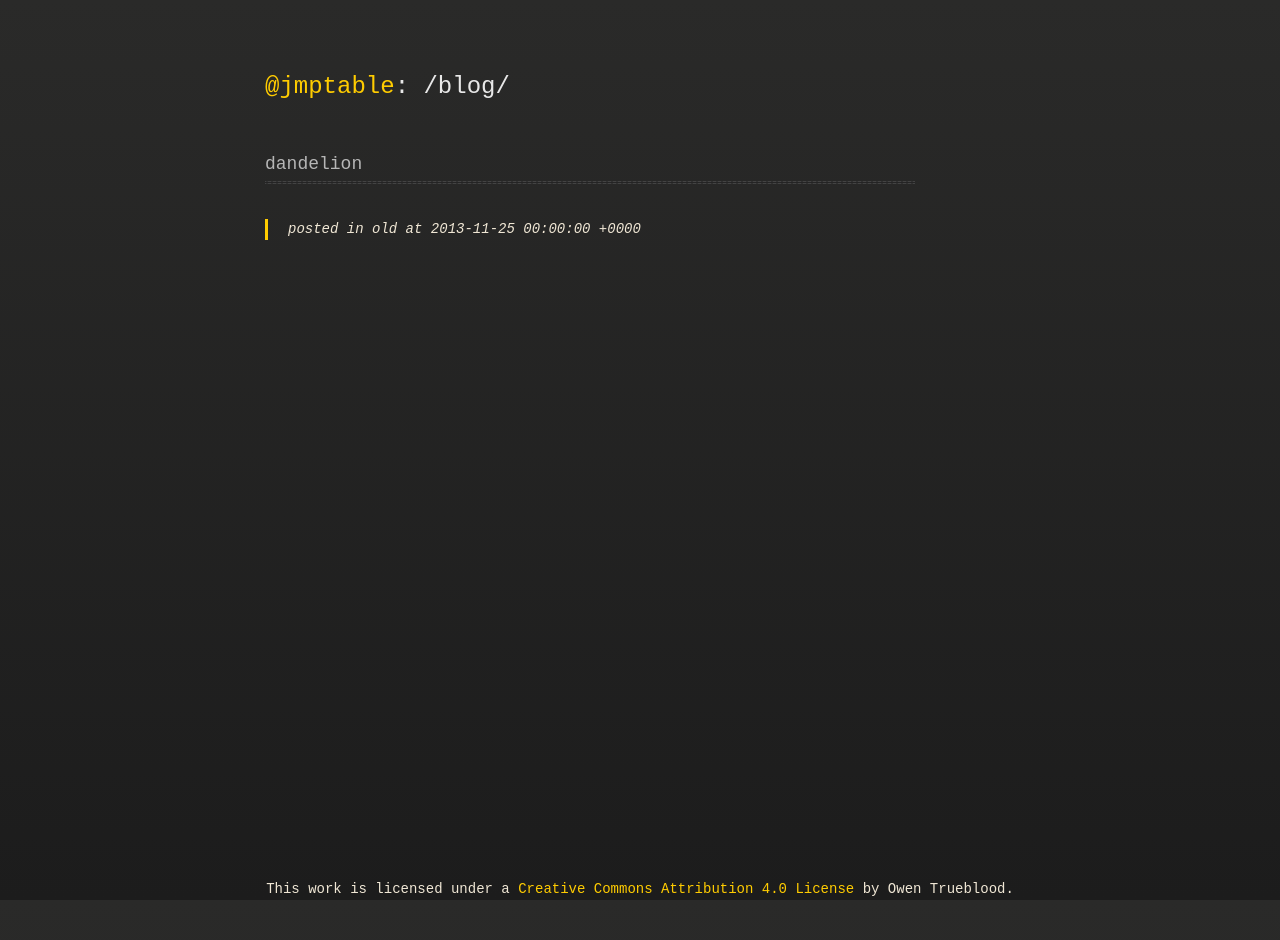
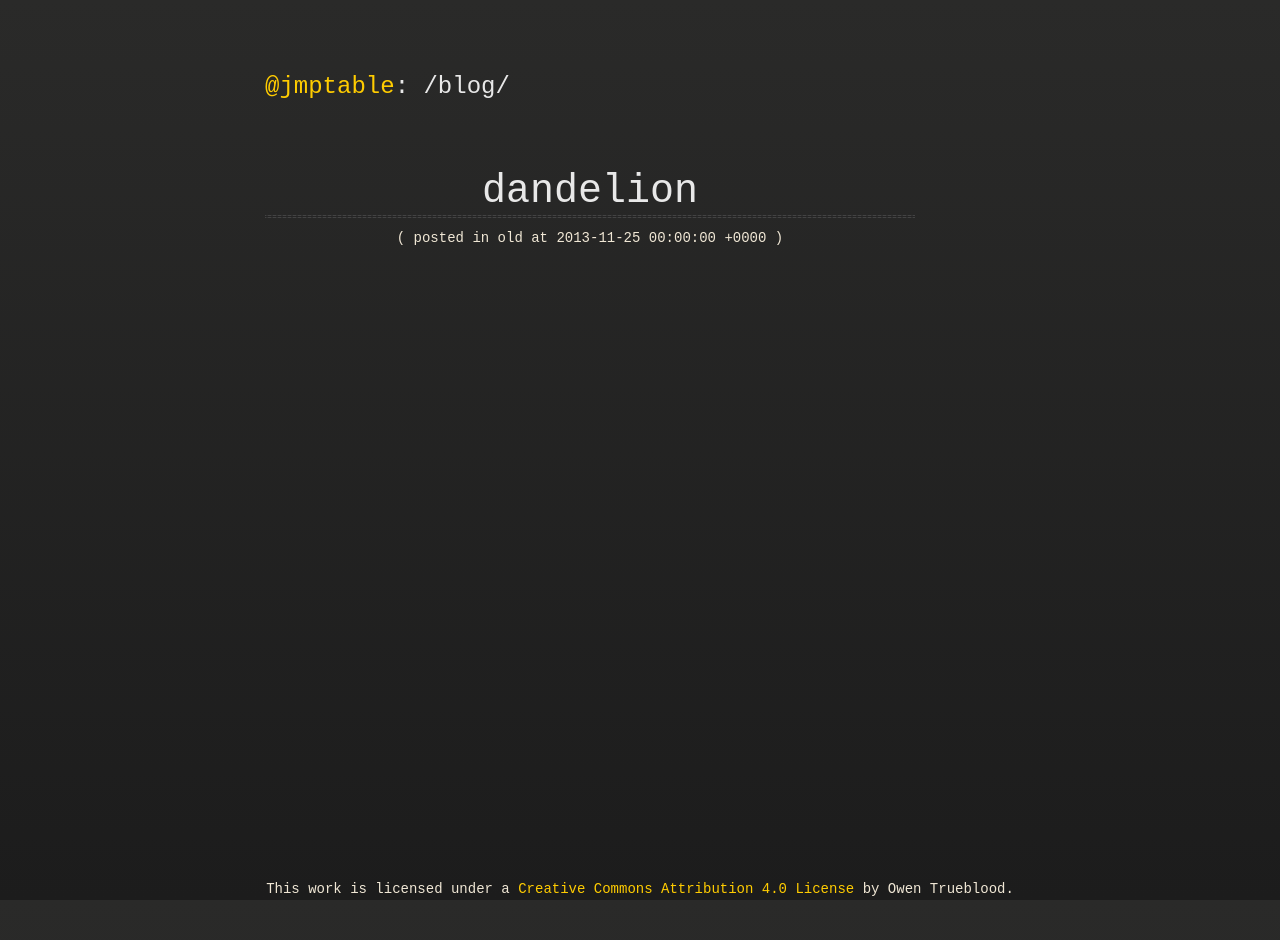
Before and after one commit to jmpinit/old-blog, a Jekyll site: the page built from _posts/2013-11-25-dandelion.md, in a window 1280 px wide. Built offline with Jekyll 4.4.1, drawn with Linux system fonts in a browser that asks for light colours.

Commit message:
Make title stick out and category / date not.

```diff
--- a/_layouts/post.html
+++ b/_layouts/post.html
@@ -14,20 +14,17 @@
       <section>
         <div id="title">
             <h2><a href="{{site.url}}/index.html">@jmptable</a>: /blog/<h2>
-            <h3>{{page.title}}</h3>
+            <h1>{{page.title}}</h1>
           <hr>
+          <center>( posted in {{page.category}} at {{page.date}} )</center>
         </div>
-        <blockquote>
-            posted in {{page.category}} at {{page.date}}
-        </blockquote>
 {{content}}
-
       </section>
     </div>
 
-	<footer>
-		<span class="credits right"> This work is licensed under a <a rel="license" href="http://creativecommons.org/licenses/by/4.0/">Creative Commons Attribution 4.0 License</a> by Owen Trueblood. </span>
-	</footer>
+    <footer>
+    <span class="credits right"> This work is licensed under a <a rel="license" href="http://creativecommons.org/licenses/by/4.0/">Creative Commons Attribution 4.0 License</a> by Owen Trueblood. </span>
+    </footer>
   </body>
 
   <!-- Google Analytics -->
```
